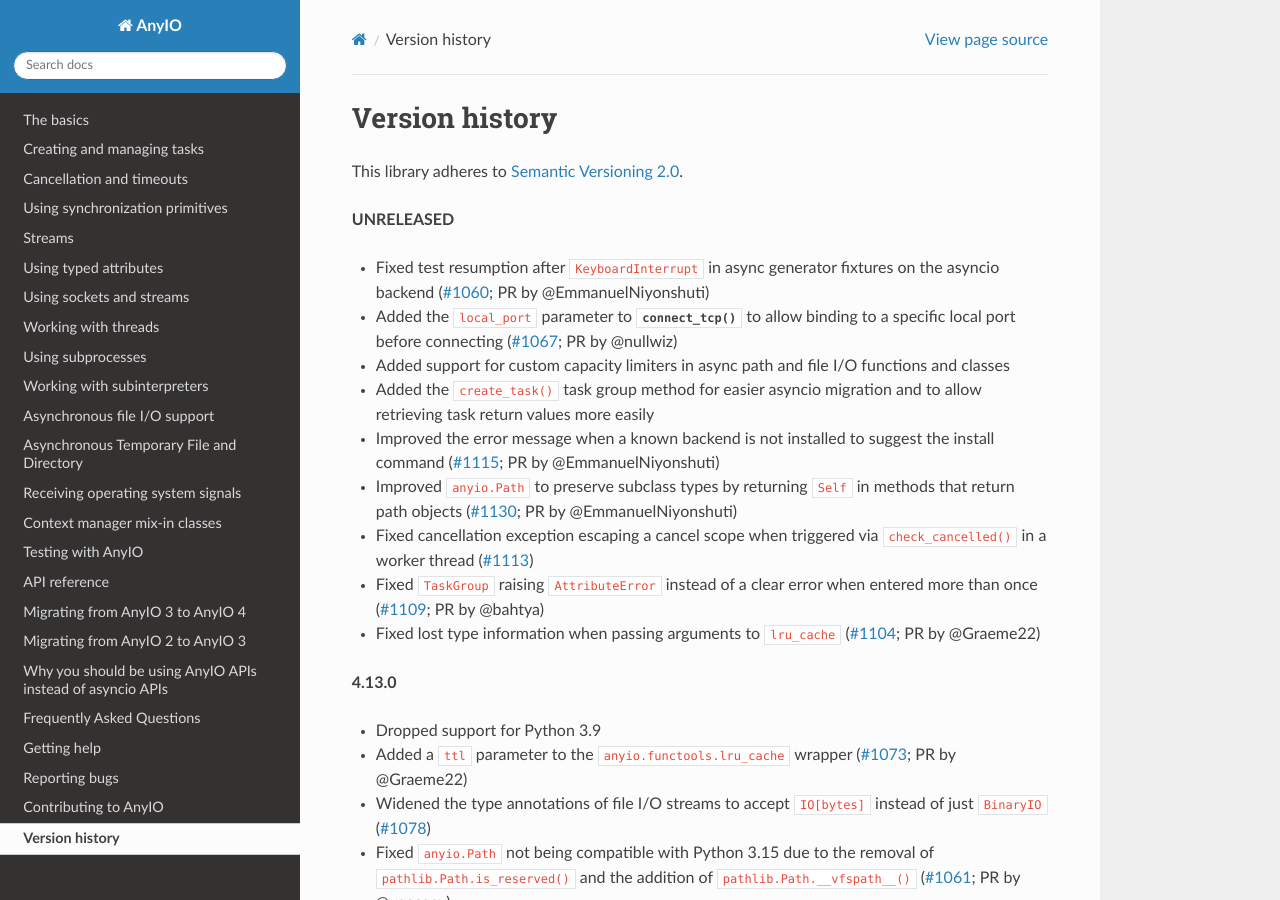
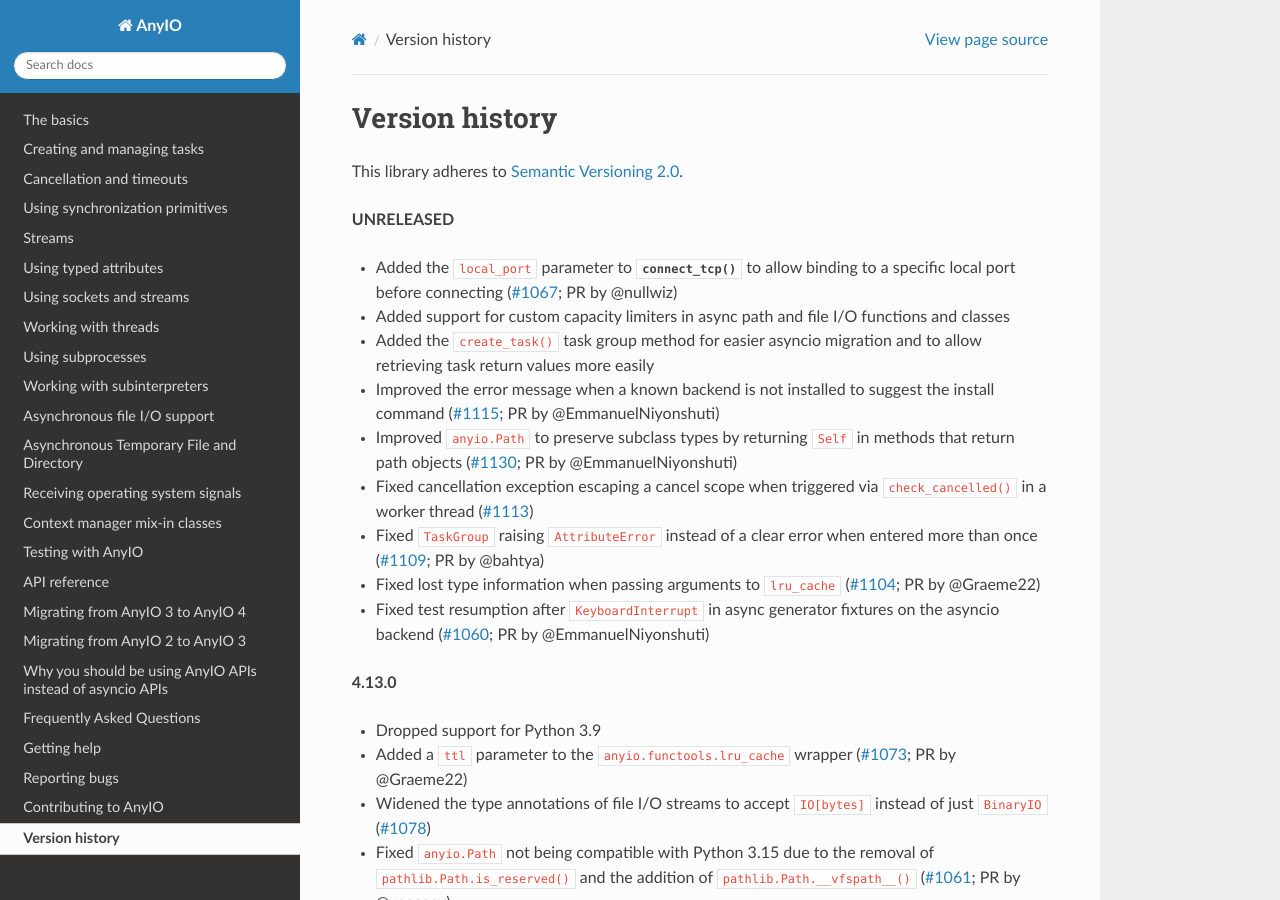
Before and after one commit to agronholm/anyio, a Sphinx documentation site: the page built from docs/versionhistory.rst, in a window 1280 px wide and 900 px high. Built offline with Sphinx 7.4.7 and the Read the Docs theme 3.1.0, drawn with Linux system fonts in a browser that asks for light colours; the version number could not be read and is left out; part of the change alters nothing that is shown.

```diff
--- a/docs/versionhistory.rst
+++ b/docs/versionhistory.rst
@@ -5,9 +5,6 @@ This library adheres to `Semantic Versioning 2.0 <http://semver.org/>`_.
 
 **UNRELEASED**
 
-- Fixed test resumption after ``KeyboardInterrupt`` in async generator fixtures on the
-  asyncio backend
-  (`#1060 <https://github.com/agronholm/anyio/issues/1060>`_; PR by @EmmanuelNiyonshuti)
 - Added the ``local_port`` parameter to :func:`connect_tcp` to allow binding to a
   specific local port before connecting
   (`#1067 <https://github.com/agronholm/anyio/issues/1067>`_; PR by @nullwiz)
@@ -29,6 +26,9 @@ This library adheres to `Semantic Versioning 2.0 <http://semver.org/>`_.
   (`#1109 <https://github.com/agronholm/anyio/issues/1109>`_; PR by @bahtya)
 - Fixed lost type information when passing arguments to ``lru_cache``
   (`#1104 <https://github.com/agronholm/anyio/pull/1104>`_; PR by @Graeme22)
+- Fixed test resumption after ``KeyboardInterrupt`` in async generator fixtures on the
+  asyncio backend
+  (`#1060 <https://github.com/agronholm/anyio/issues/1060>`_; PR by @EmmanuelNiyonshuti)
 
 **4.13.0**
 
```
